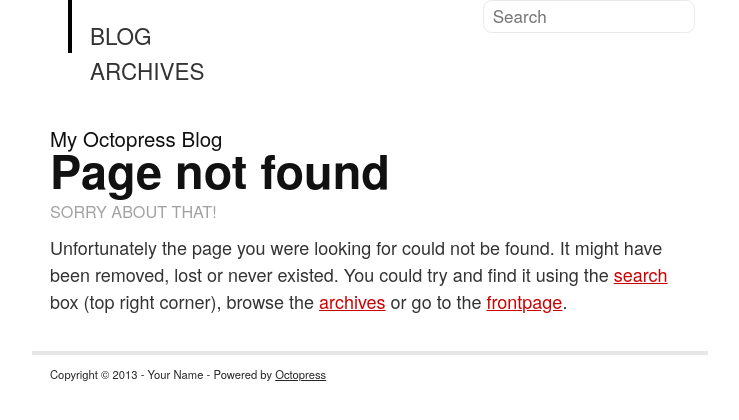
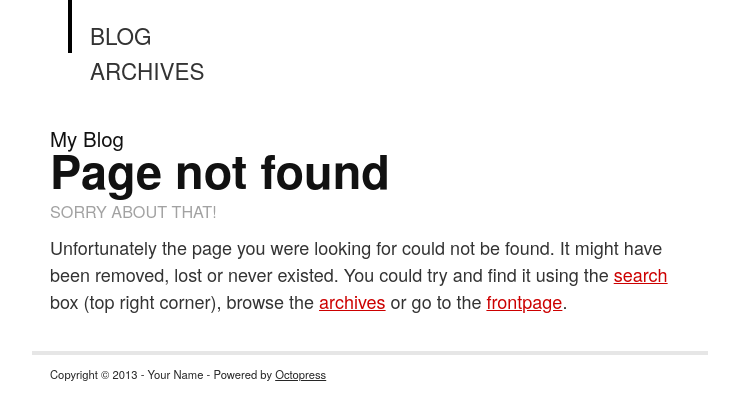
Before and after one commit to pelupessy/pelupessy.github.io, a plain HTML site: page 404.html in a window 1280 px wide. Shown: the whole page, without its empty margins (270-1009 px from the left). Drawn offline with Linux system fonts and the light colour scheme.

Commit message:
Site updated at 2013-10-06 19:41:32 UTC

```diff
--- a/404.html
+++ b/404.html
@@ -5,7 +5,7 @@
 <!--[if (gt IE 8)|(gt IEMobile 7)|!(IEMobile)|!(IE)]><!--><html class="no-js" lang="en"><!--<![endif]-->
 <head>
   <meta charset="utf-8">
-  <title>My Octopress Blog</title>
+  <title>My Blog</title>
   <meta name="author" content="Your Name">
 
 
@@ -25,7 +25,7 @@
   <script src="/javascripts/modernizr-2.0.js"></script>
   <script src="/javascripts/ender.js"></script>
   <script src="/javascripts/octopress.js" type="text/javascript"></script>
-  <link href="/atom.xml" rel="alternate" title="My Octopress Blog" type="application/atom+xml">
+  <link href="" rel="alternate" title="My Blog" type="application/atom+xml">
   <!--Fonts from Google"s Web font directory at http://google.com/webfonts -->
 <link href="http://fonts.googleapis.com/css?family=PT+Serif:regular,italic,bold,bolditalic" rel="stylesheet" type="text/css">
 <link href="http://fonts.googleapis.com/css?family=PT+Sans:regular,italic,bold,bolditalic" rel="stylesheet" type="text/css">
@@ -36,19 +36,12 @@
 
 <body   class="no-sidebar"  >
   <header role="banner"><hgroup>
-  <h1>My Octopress Blog</h1>
+  <h1>My Blog</h1>
 
 </hgroup>
 
 </header>
   <nav role="navigation">
-
-<form action="http://google.com/search" method="get">
-  <fieldset role="search">
-    <input type="hidden" name="q" value="site:pelupessy.github.io" />
-    <input class="search" type="text" name="q" results="0" placeholder="Search"/>
-  </fieldset>
-</form>
 
 <ul class="main-navigation">
   <li><a href="/">Blog</a></li>
@@ -74,9 +67,9 @@
     var arrParams = arrURL[3].split("?");
     var searchParam = arrParams[0].substr(0, arrParams[0].lastIndexOf("."));
 
-    document.write('<a href="http://google.com/search?q=site:pelupessy.github.io ' + searchParam + '">search</a>')
+    document.write('<a href="?q=site:pelupessy.github.io ' + searchParam + '">search</a>')
   </script>
-  <noscript><a href="http://google.com/search?q=site%3Apelupessy.github.io">search</a></noscript>
+  <noscript><a href="?q=site%3Apelupessy.github.io">search</a></noscript>
   box (top right corner), browse the
   <a href="/blog/archives">archives</a> or go to the
   <a href="/">frontpage</a>.
--- a/atom.xml
+++ b/atom.xml
@@ -1,10 +1,10 @@
 <?xml version="1.0" encoding="utf-8"?>
 <feed xmlns="http://www.w3.org/2005/Atom">
 
-  <title><![CDATA[My Octopress Blog]]></title>
+  <title><![CDATA[My Blog]]></title>
   <link href="http://pelupessy.github.io/atom.xml" rel="self"/>
   <link href="http://pelupessy.github.io/"/>
-  <updated>2013-10-06T21:40:14+02:00</updated>
+  <updated>2013-10-06T21:41:23+02:00</updated>
   <id>http://pelupessy.github.io/</id>
   <author>
     <name><![CDATA[Your Name]]></name>
--- a/blog/categories/recept/atom.xml
+++ b/blog/categories/recept/atom.xml
@@ -1,10 +1,10 @@
 <?xml version="1.0" encoding="utf-8"?>
 <feed xmlns="http://www.w3.org/2005/Atom">
 
-  <title><![CDATA[Category: recept | My Octopress Blog]]></title>
+  <title><![CDATA[Category: recept | My Blog]]></title>
   <link href="http://pelupessy.github.io/blog/categories/recept/atom.xml" rel="self"/>
   <link href="http://pelupessy.github.io/"/>
-  <updated>2013-10-06T21:40:14+02:00</updated>
+  <updated>2013-10-06T21:41:23+02:00</updated>
   <id>http://pelupessy.github.io/</id>
   <author>
     <name><![CDATA[Your Name]]></name>
```
Also changed, not shown: blog/2013/10/06/kippenvleugeltjes/index.html (+3 -10 lines), blog/2013/10/06/test/index.html (+3 -10 lines), blog/archives/index.html (+3 -10 lines), blog/categories/recept/index.html (+3 -10 lines), index.html (+3 -10 lines).
